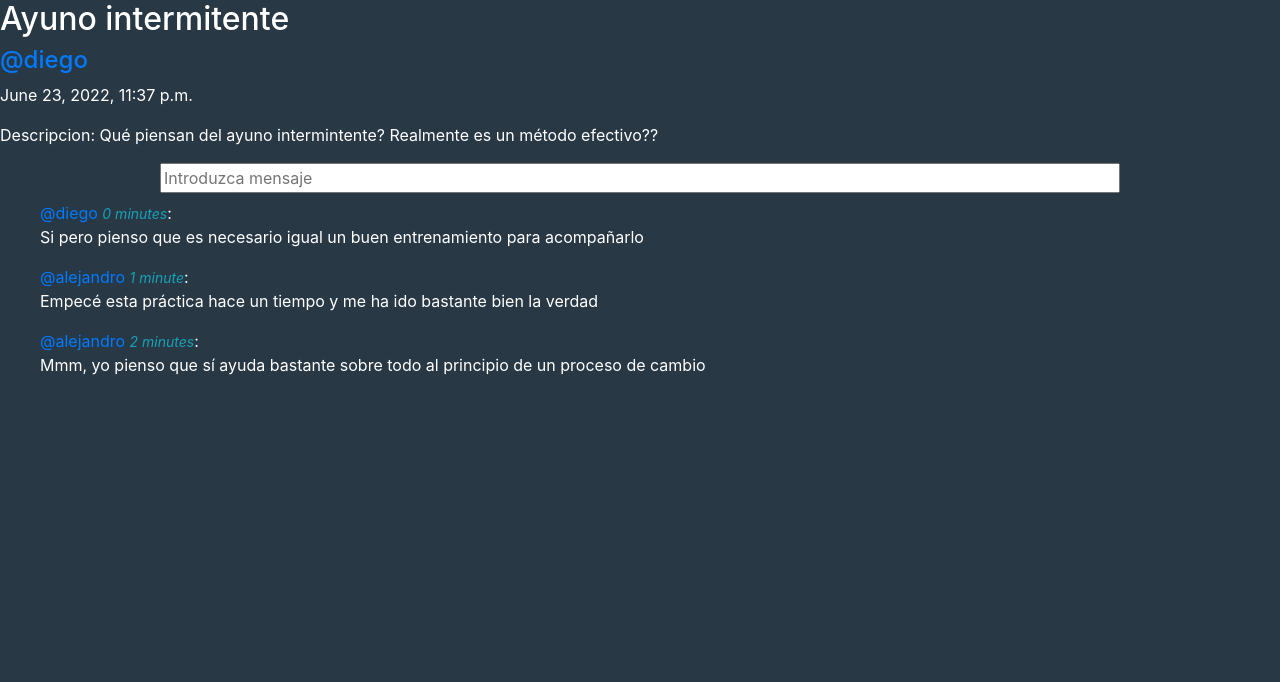
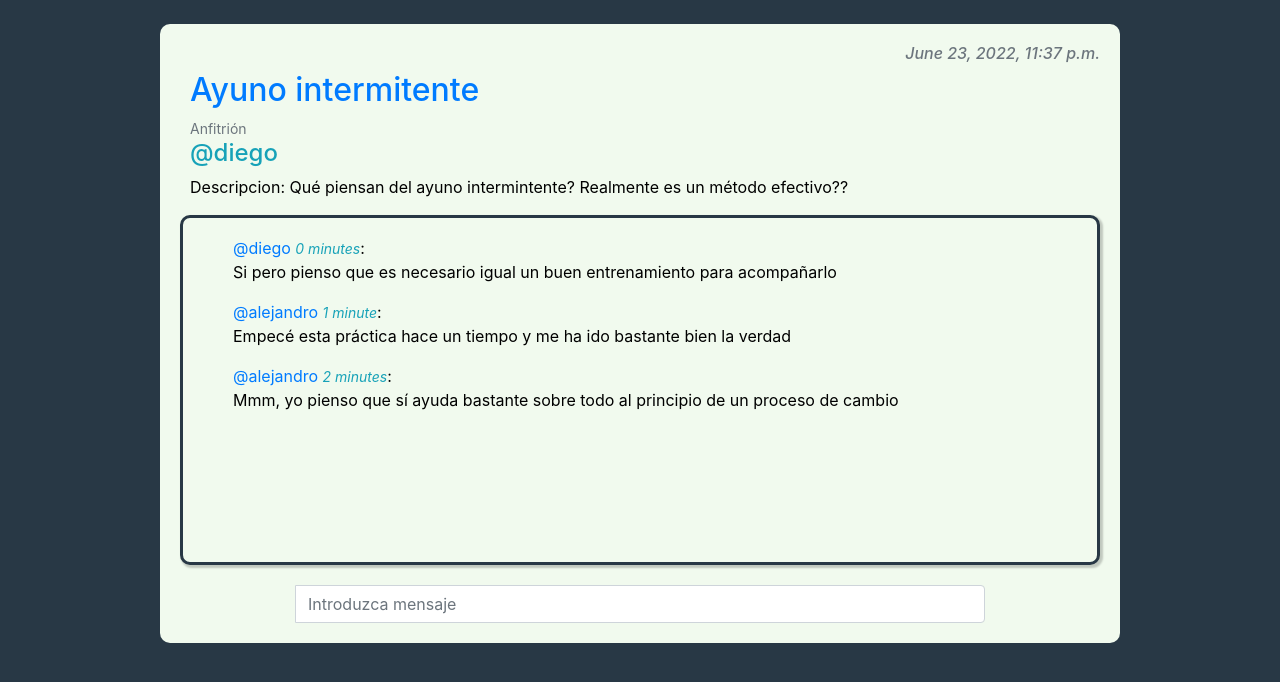
Before and after one commit to AlejandroFerrera/Sharetness, a Django app: page /room/31 in a window 1280 px wide. Shown: the part 66-748 px from the top of the page. Run offline with Django 4.2, Linux system fonts and the light colour scheme; a user stored in the database is signed in; data comes from the database, SQL or seed files in the repository; both versions use the stored data as it was after the commit; some libraries are stand-ins or nearby versions.

Commit message:
added some styles

```diff
--- a/forum/templates/forum/feed_component.html
+++ b/forum/templates/forum/feed_component.html
@@ -1,7 +1,8 @@
-<div class="room-container d-flex flex-column">
+<div class=" d-flex flex-column">
     <a href={% url 'create-room' %} class="h4 btn btn-success btn-lg create__button w-25 align-self-end mt-4 mb-2">Crear sala+</a>
     {% for room in rooms %}
     <div class="card room__box border border-success m-3 rounded-lg p-3">
+
 
         <h4 class="card-header">
             <span style="color:black">@{{ room.host.username }}</span>
--- a/forum/templates/forum/login_register.html
+++ b/forum/templates/forum/login_register.html
@@ -6,7 +6,7 @@
 
 {% if page == 'login' %}
 
-    <form method="post" class="w-25 mx-auto m-3">
+    <form method="post" class="mx-auto m-3" style="width:40% !important">
         {% csrf_token %}
         <div class="form-group">
           <label for="username-input">Nombre de usuario:</label>
@@ -21,7 +21,7 @@
     </form>
 
     {% else %}
-    <div class="w-25 mx-auto m-3 ">
+    <div class="mx-auto m-2" style="width:40% !important">
         <form action="" method="post">
             {% csrf_token %}
             {{ form|crispy }}
--- a/forum/templates/forum/room.html
+++ b/forum/templates/forum/room.html
@@ -1,23 +1,22 @@
 {% extends 'main.html' %}
 
 {% block content %}
-    <div class="room-container">
+    <div class="room-container mt-4 w-75 mx-auto"
+>
+        <div class="room-header d-flex flex-column">
+            <small class="align-self-end font-italic h6 text-secondary">{{ room.created }}</small>
+            <h2 class="text-primary">{{ room.name }}</h2>
 
-        <h2>{{ room.name }}</h2>
-        <h4><span class="text-primary ">@{{ room.host.username }}</span></h4>
-        <p>{{ room.created }}</p>
-
+            <small class="text-secondary">Anfitrión</small>
+            <h4><span class="text-info ">@{{ room.host.username }}</span></h4>
             <p>Descripcion: {{ room.description }}</p>
 
-        {% if request.user.is_authenticated %}
+        </div>
 
-        <form action="" method="post">
-            <div class="input-group w-75 mx-auto">
-                {% csrf_token %}
-                <input class="w-100" type="text" name="new-msg" id="new-msg" placeholder="Introduzca mensaje">
-            </div>
-        </form>
-        {% endif %}
+
+        {% comment %} <p>{{ room.created }}</p> {% endcomment %}
+        <div class="room-messages">
+
 
             <ul>
                 {% for msg in room_messages %}
@@ -32,6 +31,20 @@
                     </p>
                 {% endfor %}
             </ul>
+
+
+
+        </div>
+
+        {% if request.user.is_authenticated %}
+
+        <form class="message-input" action="" method="post">
+            <div class="input-group w-75 mx-auto">
+                {% csrf_token %}
+                <input class="w-100 form-control" type="text" name="new-msg" id="new-msg" placeholder="Introduzca mensaje">
+            </div>
+        </form>
+        {% endif %}
     </div>
 
 {% endblock content %}
--- a/forum/views.py
+++ b/forum/views.py
@@ -1,7 +1,7 @@
 from django import urls
 from django.shortcuts import redirect, render
 from .models import Message, Room
-from .forms import RoomForm
+from .forms import CreateUserForm, RoomForm
 from django.contrib.auth.models import User
 from django.contrib import messages
 from django.contrib.auth import authenticate, login, logout
@@ -42,10 +42,10 @@ def logout_user(request):
     return redirect('home')
 
 def register_user(request):
-    form = UserCreationForm()
+    form = CreateUserForm()
 
     if request.method == "POST":
-        form = UserCreationForm(request.POST)
+        form = CreateUserForm(request.POST)
         if form.is_valid():
             user = form.save(commit=False)
             user.username = user.username.lower()
--- a/static/styles/main.css
+++ b/static/styles/main.css
@@ -13,7 +13,7 @@ body {
 }
 
 .room__box {
-    background-color: #E9F0D1;
+    background-color: #f1faee;
 }
 
 .card-header {
@@ -22,8 +22,34 @@ body {
 }
 
 .room__topic {
-    background-color: #D1D5AF;
     padding: 7px 15px;
-    border-radius: 20px;
+    border-radius: 10px;
     color: gray;
 }
+
+.room-container {
+    margin-top: 5px;
+    background-color: #f1faee;
+    padding: 20px;
+    border-radius: 10px;
+    color: black;
+    max-height: 100vh;
+}
+
+.room-header {
+    margin-left: 10px;
+}
+
+.room-messages {
+    background-color: #f1faee;
+    border-radius: 10px;
+    padding:10px;
+    height: 350px;
+    border: 3px solid #283845;
+    box-shadow: 2px 2px 2px 1px rgba(0, 0, 0, 0.2);
+    overflow: auto;
+}
+
+.message-input {
+    margin-top: 20px;
+}
```
Also changed, not shown: forum/forms.py (+19 -0 lines), db.sqlite3. Lines whose indentation alone changed are shown as unchanged.
